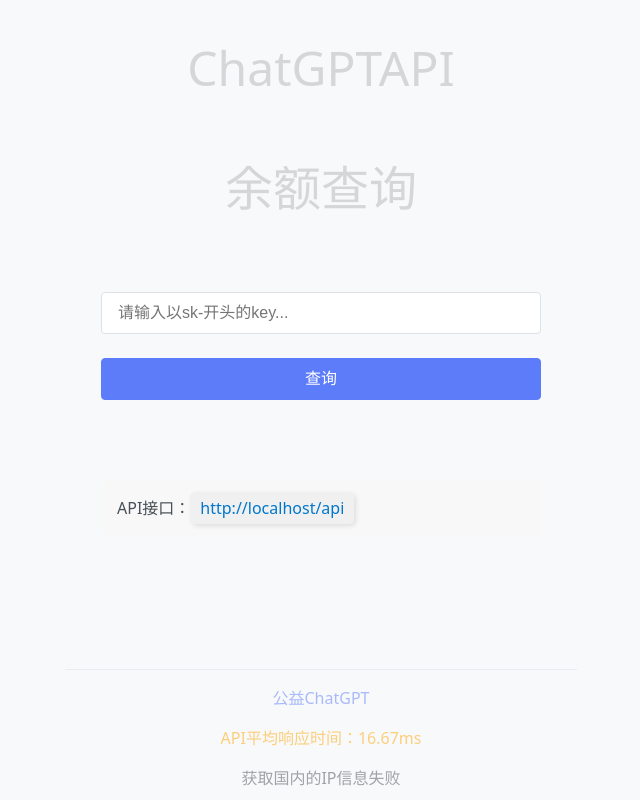
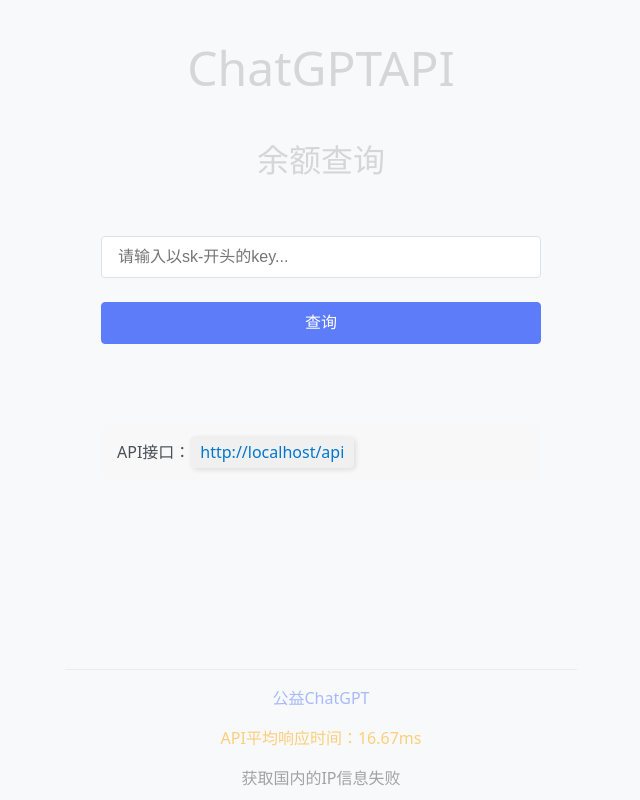
Before and after one commit to xiao1bai2ge3/ChatGPT-API, a Next.js app: page / in a window 1280 px wide. Shown: the whole page, without its empty margins (319-959 px from the left). Built offline with nearby package versions, Linux system fonts and the light colour scheme; no server answers.

Commit message:
Update index.js

```diff
--- a/src/pages/index.js
+++ b/src/pages/index.js
@@ -193,7 +193,7 @@
       <div className={styles.container}>
         <header className={styles.header}>
           <h1 className={styles.h1}>ChatGPTAPI</h1>
-          <h3 className={styles.h1}>余额查询</h3>
+          <h3 className={styles.h3}>余额查询</h3>
         </header>
         <main className={styles.main}>
 
```
